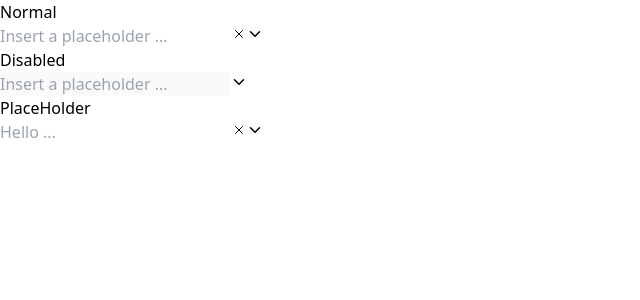
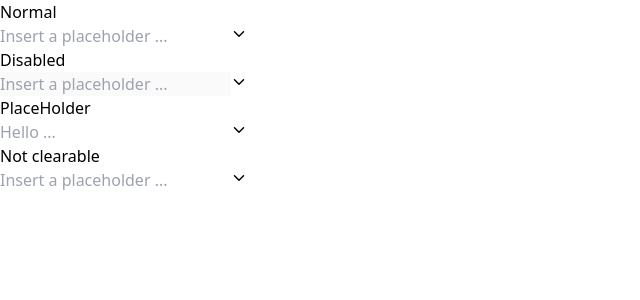
Before and after one commit to YasserMountij/AutoCompleteMibTech, a React (Vite) app: page / in a window 1280 px wide. Shown: the top 300 px of the page, without its empty margins (0-640 px from the left). Built offline with nearby package versions, Linux system fonts and the light colour scheme.

Commit message:
added isClereable API

```diff
--- a/src/App.tsx
+++ b/src/App.tsx
@@ -37,9 +37,15 @@ function App() {
         />
       ),
     },
+    {
+      label: "Not clearable",
+      component: (
+        <AutoComplete multiple={false} options={options} isClearable={false} />
+      ),
+    },
   ];
   return (
-    <div className="min-h-svh w-full flex flex-col gap-4 items-center bg-neutral-400 ">
+    <div className="min-h-screen pt-5 h-full pb-96 w-full flex flex-col gap-4 items-center bg-neutral-400  ">
       {components.map((item) => (
         <div>
           <span> {item.label} </span>
--- a/src/components/AutoComplete/AutoComplete.tsx
+++ b/src/components/AutoComplete/AutoComplete.tsx
@@ -44,7 +44,8 @@ const AutoComplete = React.forwardRef(function AutoComplete(
   });
 
   const rootRef = useForkRef(ref, setAnchorEl);
-  const hasClearIcon = !updatedProps.isDisabled;
+  const hasClearIcon =
+    updatedProps.isClearable && !updatedProps.isDisabled && dirty;
 
   return (
     <>
--- a/src/components/AutoComplete/types.ts
+++ b/src/components/AutoComplete/types.ts
@@ -9,4 +9,6 @@ export type AutoCompletePropsType = {
   multiple: boolean;
   placeholder?: string;
   isDisabled?: boolean;
+  isClearable?: boolean;
+
 };
--- a/src/components/AutoComplete/utils.ts
+++ b/src/components/AutoComplete/utils.ts
@@ -8,5 +8,6 @@ export function setDefaults(
     multiple: props.multiple ?? false,
     placeholder: props.placeholder ?? "Insert a placeholder ...",
     isDisabled: props.isDisabled ?? false,
+    isClearable: props.isClearable ?? true,
   };
 }
```
